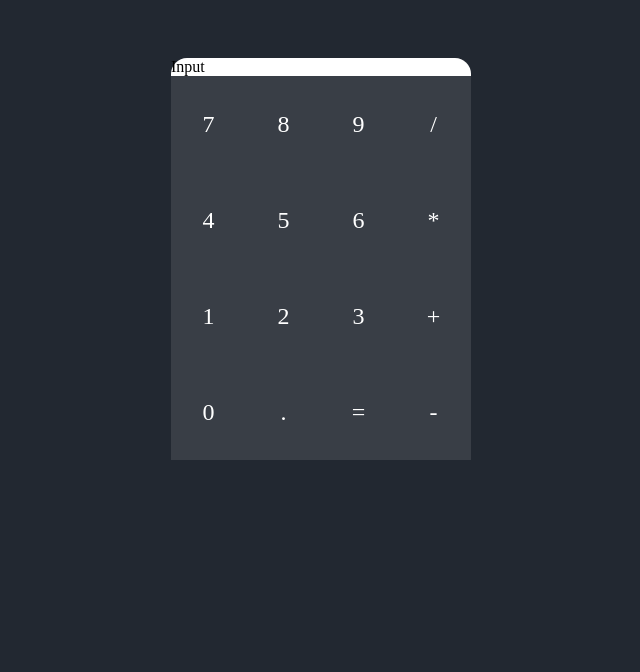
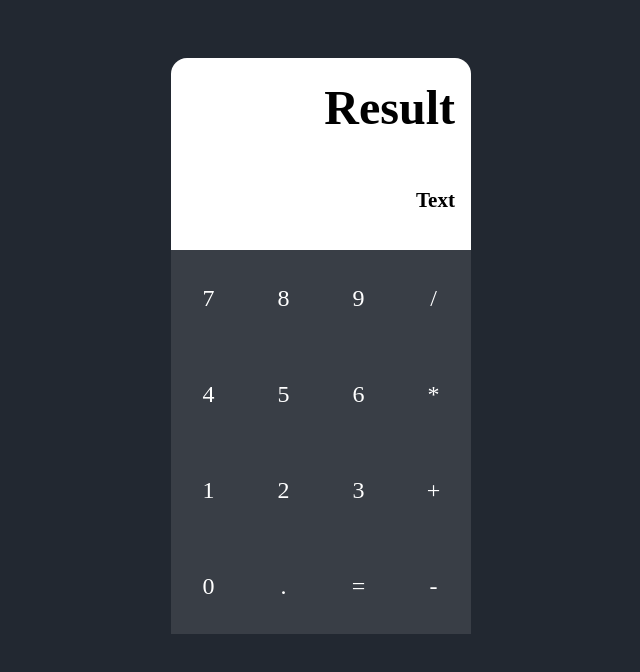
Before and after one commit to Soner-Ozciftci/React-Calculator-App, a React (Create React App) app: page / in a window 1280 px wide. Shown: the top 672 px of the page, without its empty margins (319-959 px from the left). Built offline with nearby package versions, Linux system fonts and the light colour scheme.

Commit message:
result text

```diff
--- a/src/components/Input.js
+++ b/src/components/Input.js
@@ -1,10 +1,17 @@
-import React from 'react'
-import './Input.css'
+import React from "react";
+import "./Input.css";
 
 function Input() {
   return (
-    <div>Input</div>
-  )
+    <div className="input-wrapper">
+      <div className="result">
+        <h1>Result</h1>
+      </div>
+      <div className="text">
+        <h3>Text</h3>
+      </div>
+    </div>
+  );
 }
 
-export default Input
+export default Input;
```
